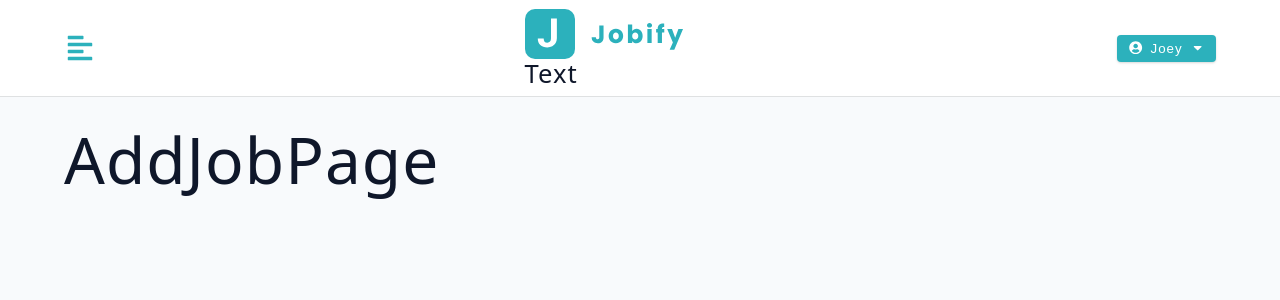
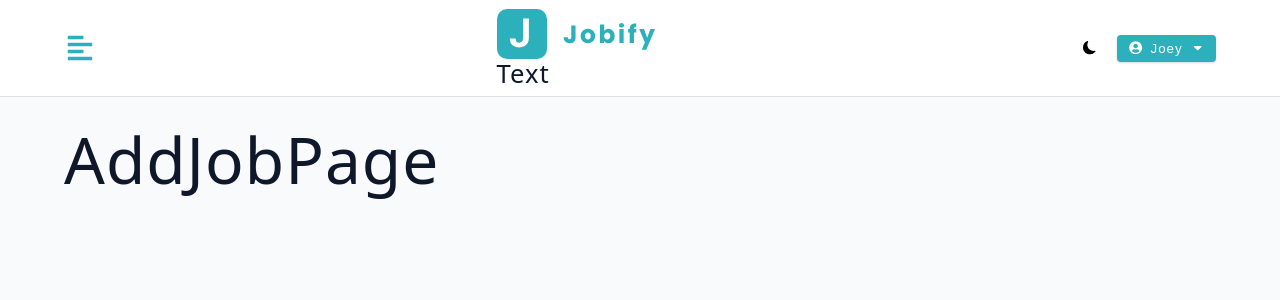
Before and after one commit to gamerfoxx/react-job-tracking-app, a React (Vite) app: page /dashboard in a window 1280 px wide. Shown: the top 300 px of the page. Built offline with nearby package versions, Linux system fonts and the light colour scheme.

Commit message:
complete basics of dashboard section, toggling theme, and menus

```diff
--- a/src/App.jsx
+++ b/src/App.jsx
@@ -13,6 +13,14 @@
 	AdminPage,
 } from './pages';
 //router used imported from npm i react-router-dom
+
+export const checkDefaultTheme = () => {
+	const isDarkTheme = localStorage.getItem('darkTheme') === 'true';
+	document.body.classList.toggle('dark-theme', isDarkTheme);
+	return isDarkTheme;
+};
+
+checkDefaultTheme();
 
 const router = createBrowserRouter([
 	{
--- /dev/null
+++ b/src/components/ThemeToggle.jsx
@@ -0,0 +1,16 @@
+import { BsFillSunFill, BsFillMoonFill } from 'react-icons/bs';
+import Wrapper from '../assets/wrappers/ThemeToggle';
+import { useDashboardContext } from '../pages/DashboardLayout';
+
+export const ThemeToggle = () => {
+	const { isDarkTheme, toggleIsDarkTheme } = useDashboardContext();
+	return (
+		<Wrapper onClick={toggleIsDarkTheme}>
+			{isDarkTheme ? (
+				<BsFillSunFill className="toggle-icon" />
+			) : (
+				<BsFillMoonFill />
+			)}
+		</Wrapper>
+	);
+};
--- a/src/components/menus/Navbar.jsx
+++ b/src/components/menus/Navbar.jsx
@@ -3,6 +3,7 @@
 import { Logo } from '../../components';
 import { useDashboardContext } from '../../pages/DashboardLayout';
 import LogoutContainer from '../LogoutContainer';
+import { ThemeToggle } from '../ThemeToggle';
 
 function Navbar() {
 	const { toggleSidebar } = useDashboardContext();
@@ -20,6 +21,7 @@
 					<h4 className="logo-text">text</h4>
 				</div>
 				<div className="btn-container">
+					<ThemeToggle />
 					<LogoutContainer />
 				</div>
 			</div>
--- a/src/pages/DashboardLayout.jsx
+++ b/src/pages/DashboardLayout.jsx
@@ -2,6 +2,7 @@
 import Wrapper from '../assets/wrappers/Dashboard';
 import { BigSidebar, Navbar, SmallSidebar } from '../components/menus';
 import { createContext, useContext, useState } from 'react';
+import { checkDefaultTheme } from '../App';
 
 const DashboardContext = createContext();
 
@@ -9,10 +10,13 @@
 	const user = { name: 'joey' };
 
 	const [showSidebar, setShowSidebar] = useState(true);
-	const [isDarkTheme, setIsDarkTheme] = useState(false);
+	const [isDarkTheme, setIsDarkTheme] = useState(checkDefaultTheme());
 
-	function toggleDarkTheme() {
-		setIsDarkTheme(!isDarkTheme);
+	function toggleIsDarkTheme() {
+		const newDarkTheme = !isDarkTheme;
+		setIsDarkTheme(newDarkTheme);
+		document.body.classList.toggle('dark-theme', newDarkTheme);
+		localStorage.setItem('darkTheme', newDarkTheme);
 	}
 
 	function toggleSidebar() {
@@ -30,7 +34,7 @@
 				showSidebar,
 				isDarkTheme,
 				toggleSidebar,
-				toggleDarkTheme,
+				toggleIsDarkTheme,
 				logoutUser,
 			}}>
 			<Wrapper>
```
